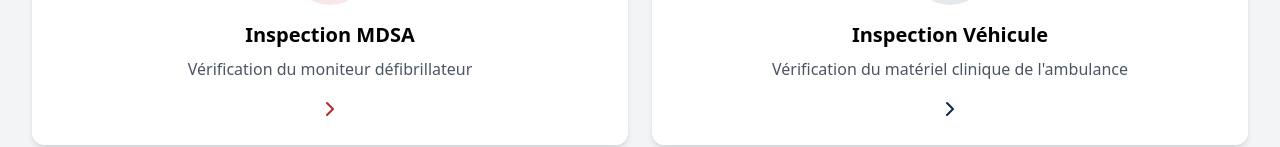
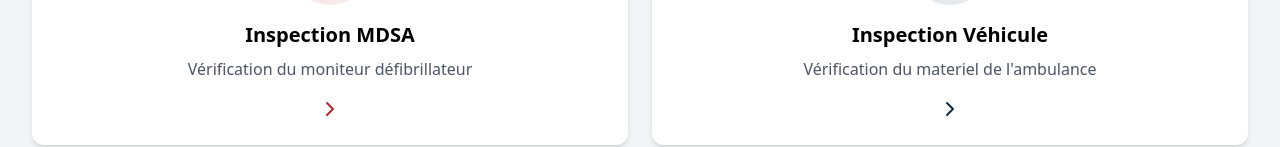
Before and after one commit to aujo18/formsalpha, a React (Vite) app: page / in a window 1280 px wide. Shown: the part 235-382 px from the top of the page. Built offline with nearby package versions, Linux system fonts and the light colour scheme.

Commit message:
Update App.tsx

```diff
--- a/src/App.tsx
+++ b/src/App.tsx
@@ -1243,7 +1243,7 @@ function App() {
               <ClipboardCheck size={48} className="text-[#102947]" />
             </div>
             <h2 className="text-xl font-semibold mb-2">Inspection Véhicule</h2>
-            <p className="text-gray-600 text-center">Vérification du matériel clinique de l'ambulance</p>
+            <p className="text-gray-600 text-center">Vérification du materiel de l'ambulance</p>
             <ChevronRight className="mt-4 text-[#102947]" />
           </button>
         </div>
```
